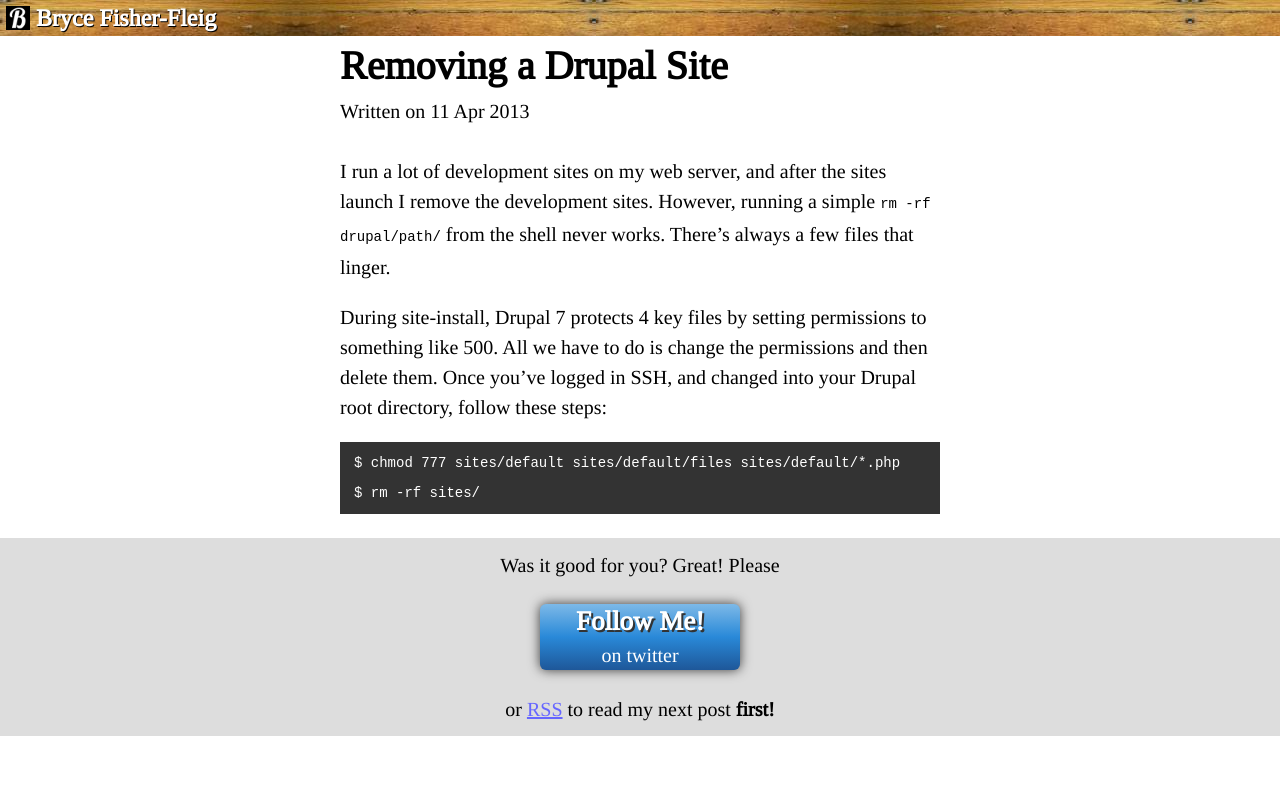
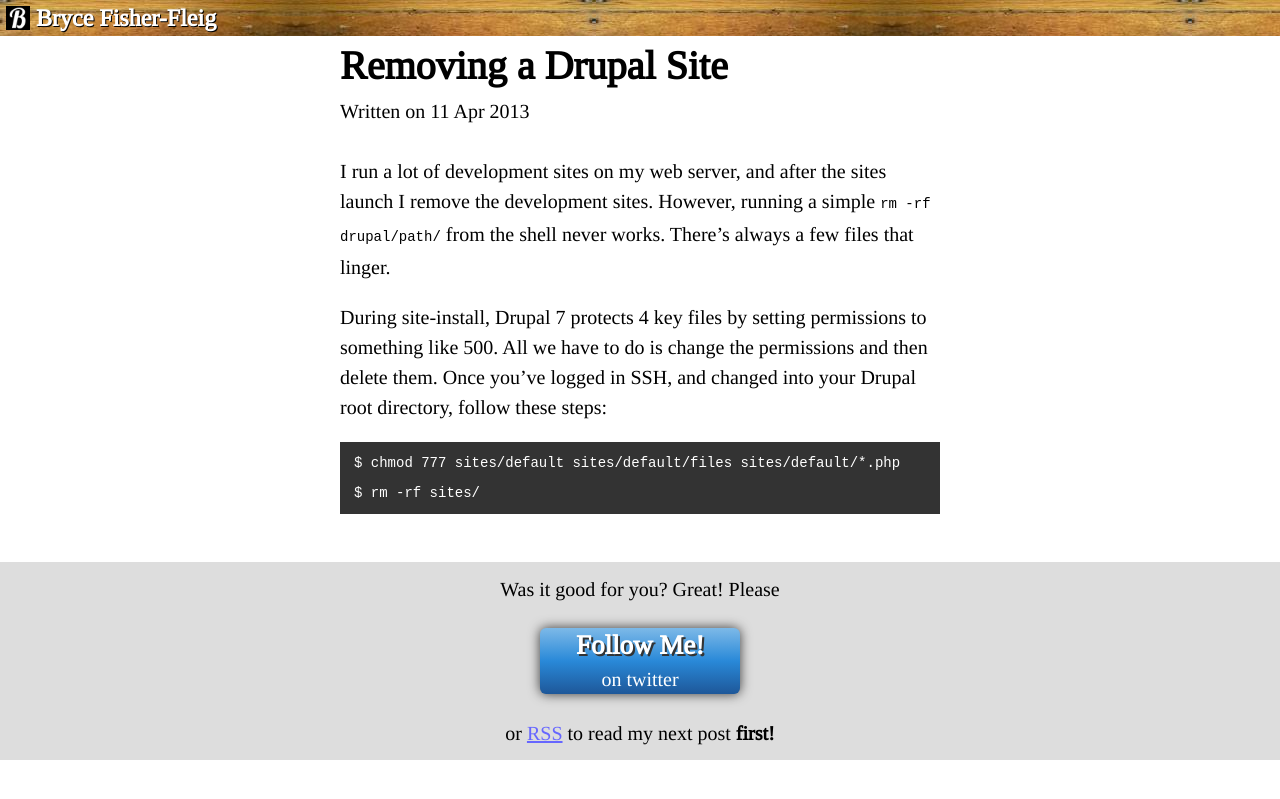
Before and after one commit to brycefisher/brycefisher.github.io-jekyll, a Jekyll site: the page built from _posts/2013-04-11-removing-a-drupal-site.md, in a window 1280 px wide. Shown: the top 799 px of the page. Built offline with Jekyll 4.4.1, drawn with Linux system fonts in a browser that asks for light colours; comment, search, counter and statistics services are not loaded.

Commit message:
Added breathing room below articles

```diff
--- a/css/screen.css
+++ b/css/screen.css
@@ -60,6 +60,7 @@ blockquote { border-left: solid 6px #666; color: #666; padding-left: 6px; }
 @media screen and (min-width: 624px) { .node-article .article-header { width: 600px; margin: 0 auto; } }
 .node-article .article-header datetime { display: block; margin-bottom: 30px; }
 .node-article .article-header .article-image { display: block; width: 100%; height: auto !important; }
+.node-article .article-body { padding-bottom: 24px; }
 @media screen and (min-width: 624px) { .node-article .article-body { width: 600px; margin: 0 auto; } }
 .node-article .article-body ul, .node-article .article-body ol, .node-article .article-body p { margin-bottom: 1em; }
 .node-article .article-body ul li, .node-article .article-body ol li { margin-left: 1em; }
--- a/sass/screen.scss
+++ b/sass/screen.scss
@@ -71,7 +71,7 @@ blockquote { border-left: solid 6px #666; color: #666; padding-left: 6px; }
 
   .article-body {
     @include centered-content;
-
+    padding-bottom: 24px;
 
     ul, ol, p { margin-bottom: 1em; }
     ul li, ol li { margin-left: 1em; }
```
